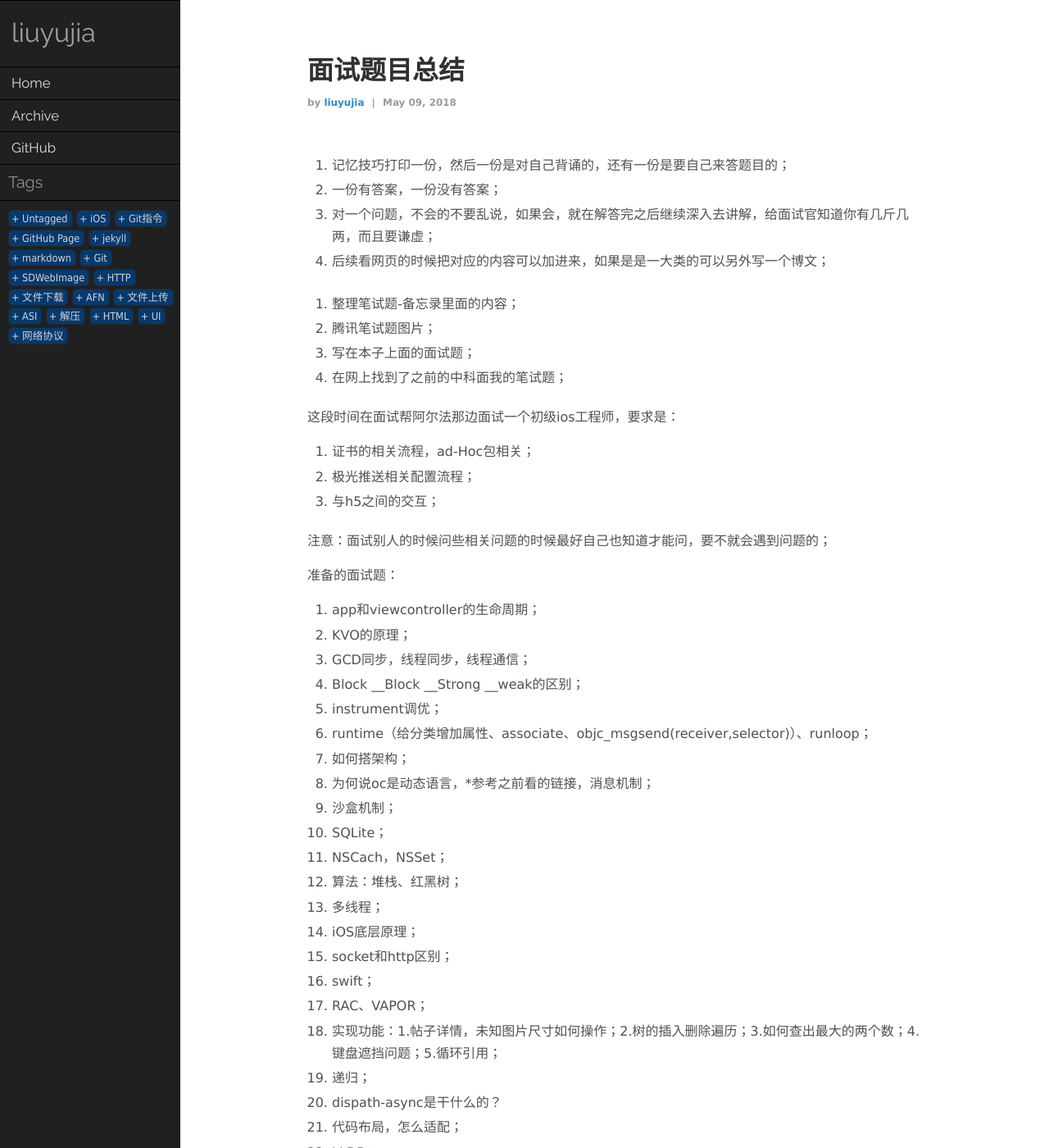
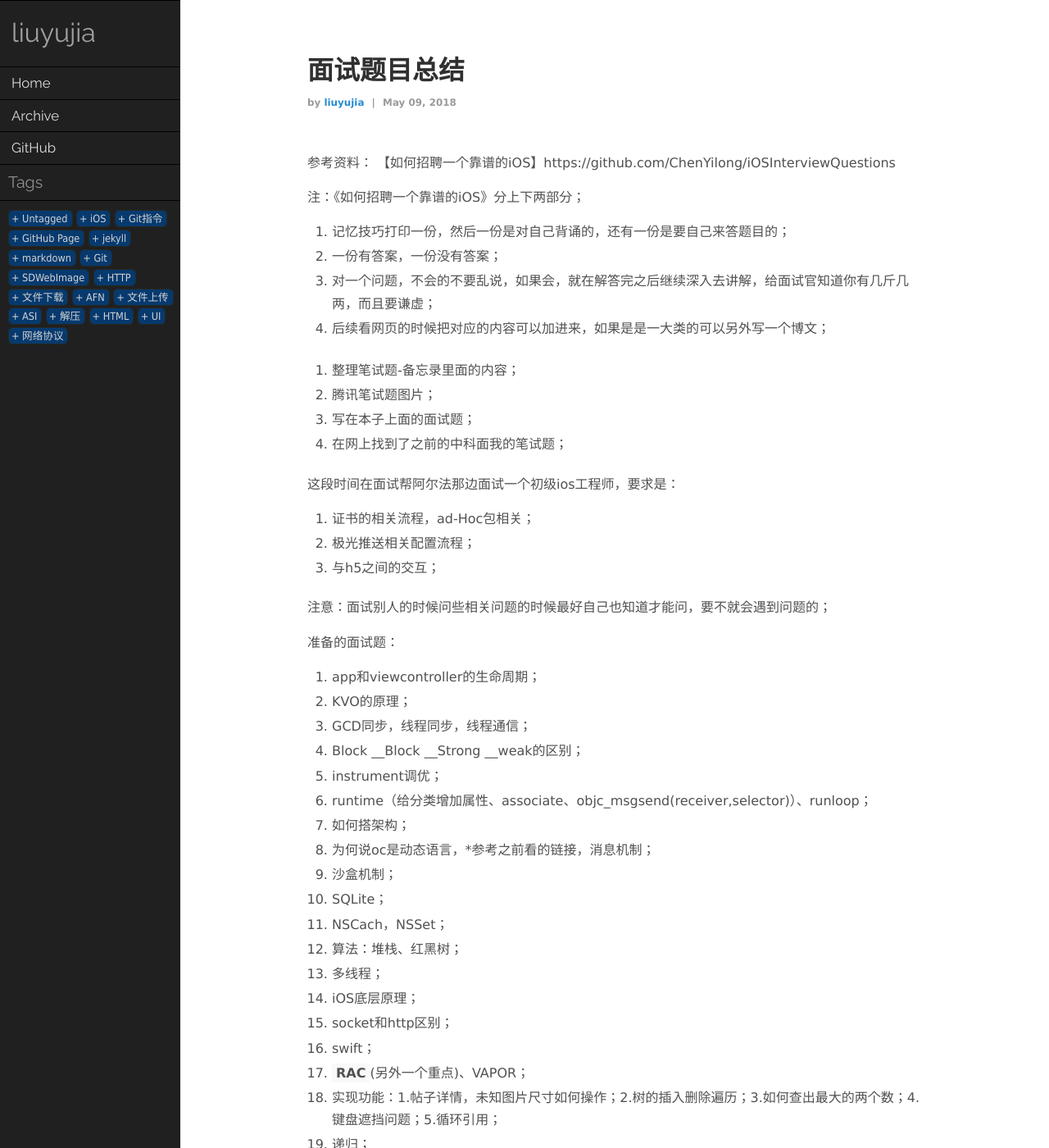
Before and after one commit to liuyujiahaha/liuyujiahaha.github.io, a Jekyll site: the page built from _posts/2018-05-09-面试题目总结.md, in a window 1280 px wide and 1400 px high. Shown: the whole window at 82% size. Built offline with Jekyll 4.4.1, drawn with Linux system fonts in a browser that asks for light colours; comment, search, counter and statistics services are not loaded.

Commit message:
no message

```diff
--- a/_posts/2018-05-09-面试题目总结.md
+++ b/_posts/2018-05-09-面试题目总结.md
@@ -7,6 +7,11 @@ excerpt:
 tags:
   - iOS
 ---
+
+参考资料：
+【如何招聘一个靠谱的iOS】https://github.com/ChenYilong/iOSInterviewQuestions
+
+注：《如何招聘一个靠谱的iOS》分上下两部分；
 
 - 记忆技巧打印一份，然后一份是对自己背诵的，还有一份是要自己来答题目的；
 - 一份有答案，一份没有答案；
@@ -43,7 +48,7 @@ tags:
 14. iOS底层原理；
 15. socket和http区别；
 16. swift；
-17. RAC、VAPOR；
+17. ***RAC***(另外一个重点)、VAPOR；
 18. 实现功能：1.帖子详情，未知图片尺寸如何操作；2.树的插入删除遍历；3.如何查出最大的两个数；4.键盘遮挡问题；5.循环引用；
 19. 递归；
 20. dispath-async是干什么的？
```
